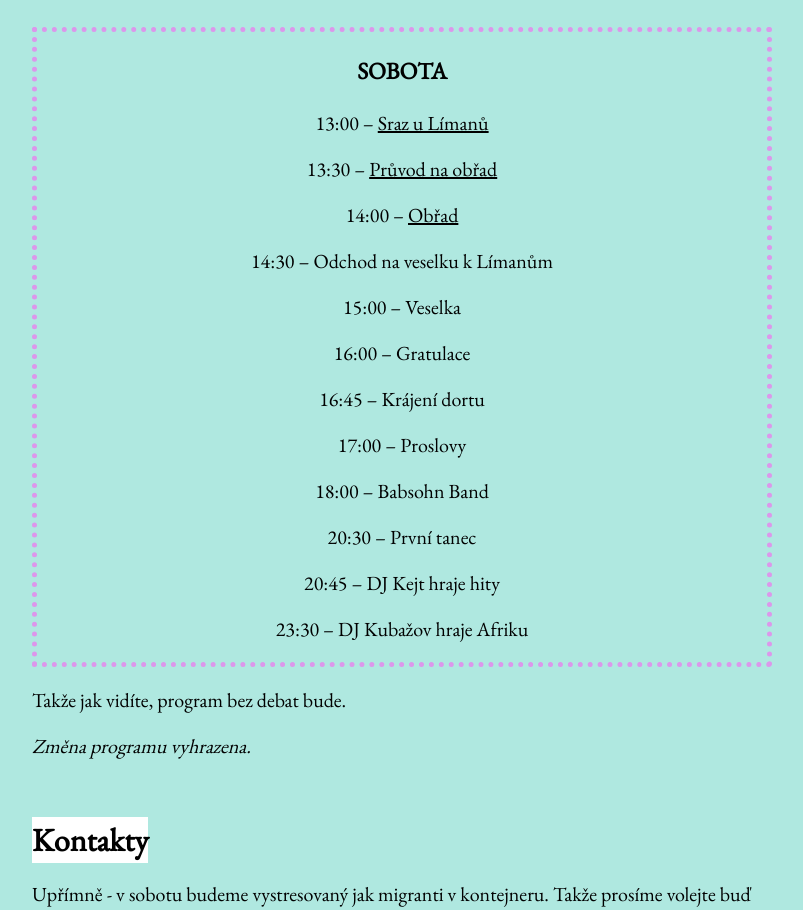
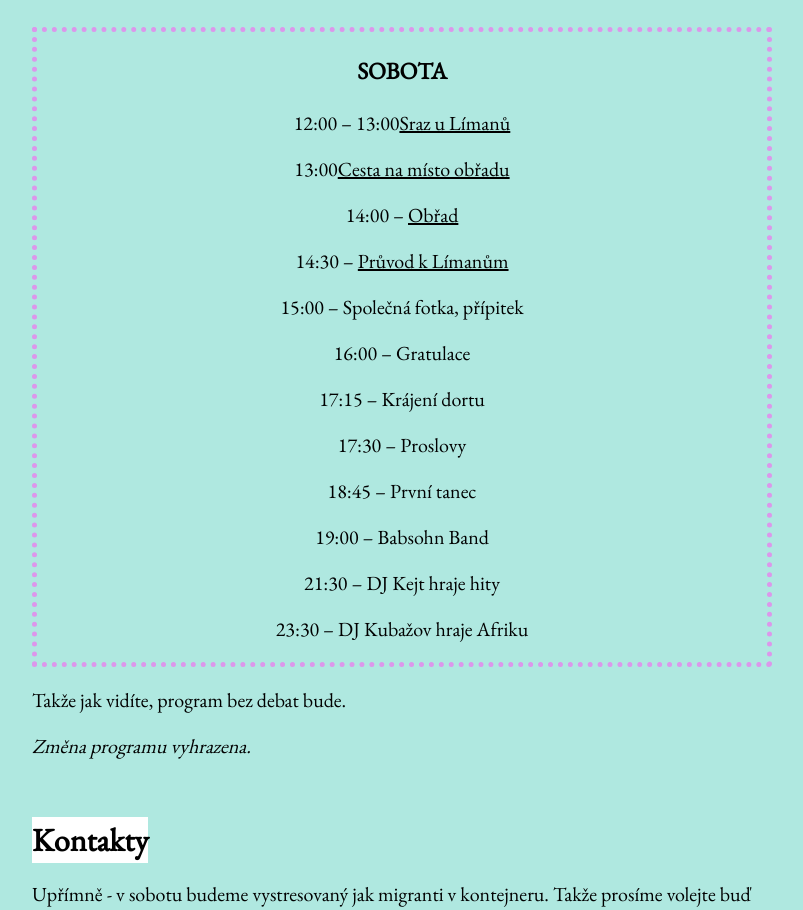
Before and after one commit to hornermar/tjsokoltisice, a plain HTML site: page index.html in a window 1280 px wide. Shown: the part 3801-4711 px from the top of the page, without its empty margins (238-1041 px from the left). Drawn offline with nearby package versions, Linux system fonts and the light colour scheme.

Commit message:
zmena programu

```diff
--- a/index.html
+++ b/index.html
@@ -178,17 +178,17 @@
 
    <div class="container-program">
     <h3>SOBOTA</h3>
-     <p>13:00 – <a href="https://en.mapy.cz/s/kovazabubo">Sraz u Límanů</a></li>
-    <p>13:30 – <a href="https://en.mapy.cz/s/jerajobuze">Průvod na obřad</a></li>
-      <p>14:00 – <a href="https://mapy.cz/s/ducaremone">Obřad</a></li>
-       <p>14:30 – Odchod na veselku k Límanům</li>
-       <p>15:00 – Veselka</p>
+       <p>12:00 – 13:00<a href="https://en.mapy.cz/s/kovazabubo">Sraz u Límanů</a></li>
+       <p>13:00<a href="https://en.mapy.cz/s/jerajobuze">Cesta na místo obřadu</a></li>
+       <p>14:00 – <a href="https://mapy.cz/s/ducaremone">Obřad</a></li>
+        <p>14:30 – <a href="https://mapy.cz/s/ducaremone">Průvod k Límanům</a></li>
+       <p>15:00 – Společná fotka, přípitek</li>
        <p>16:00 – Gratulace</p>
-     <p>16:45 – Krájení dortu</p>
-       <p>17:00 – Proslovy</p>
-       <p>18:00 – Babsohn Band</p>
-       <p>20:30 – První tanec</p>
-       <p>20:45 – DJ Kejt hraje hity</p>
+       <p>17:15 – Krájení dortu</p>
+       <p>17:30 – Proslovy</p>
+       <p>18:45 – První tanec</p>
+       <p>19:00 – Babsohn Band</p>
+       <p>21:30 – DJ Kejt hraje hity</p>
        <p>23:30 – DJ Kubažov hraje Afriku</p>
    </div>
    <p>Takže jak vidíte, program bez debat bude.</p>
```
